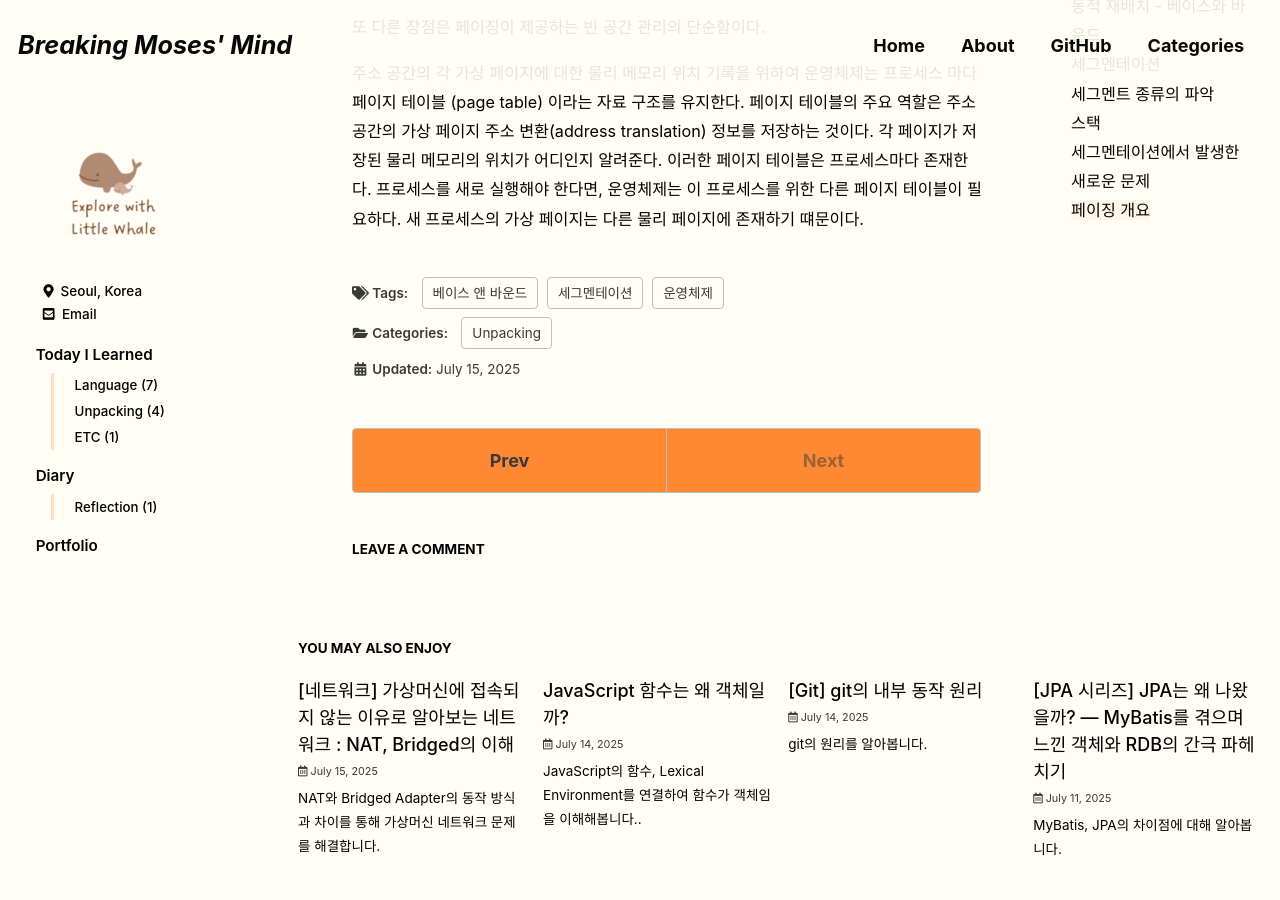
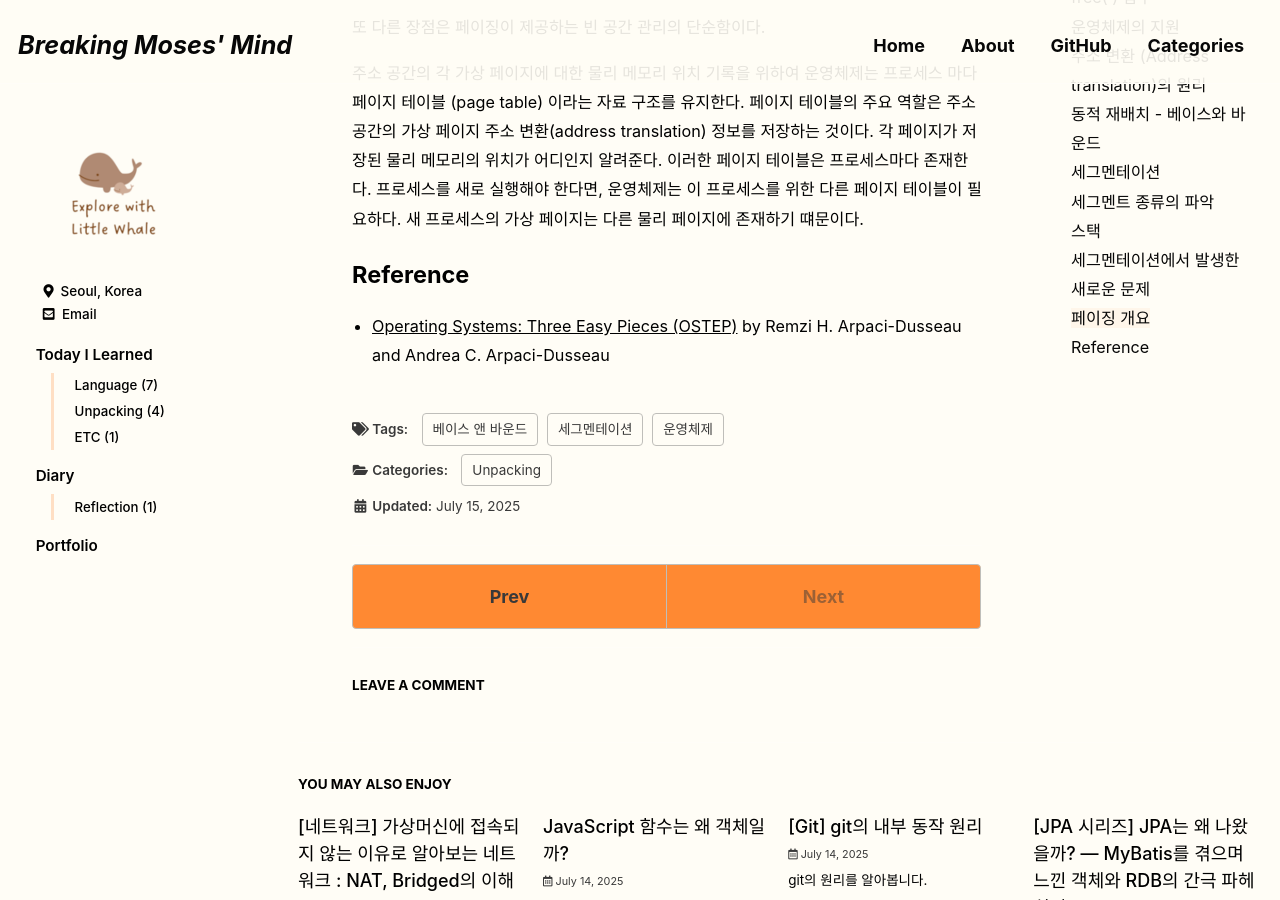
Before and after one commit to moset1/moset1.github.io, a Jekyll site: the page built from _posts/2025-07-17-unpacking-[OS]VM-BBtoSegmentation.md, in a window 1280 px wide and 900 px high, scrolled down 6505 px. Built offline with Jekyll 4.4.1, drawn with Linux system fonts in a browser that asks for light colours; cached includes are drawn as plain includes; some web fonts are replaced; comment, search, counter and statistics services are not loaded.

Commit message:
add posts

```diff
--- a/_posts/2025-07-17-unpacking-[OS]VM-BBtoSegmentation.md
+++ b/_posts/2025-07-17-unpacking-[OS]VM-BBtoSegmentation.md
@@ -151,3 +151,8 @@ physical address = virtual address + base
 
 주소 공간의 각 가상 페이지에 대한 물리 메모리 위치 기록을 위하여 운영체제는 프로세스 마다 페이지 테이블 (page table) 이라는 자료 구조를 유지한다. 페이지 테이블의 주요 역할은 주소 공간의 가상 페이지 주소 변환(address translation) 정보를 저장하는 것이다. 각 페이지가 저장된 물리 메모리의 위치가 어디인지 알려준다.
 이러한 페이지 테이블은 프로세스마다 존재한다. 프로세스를 새로 실행해야 한다면, 운영체제는 이 프로세스를 위한 다른 페이지 테이블이 필요하다. 새 프로세스의 가상 페이지는 다른 물리 페이지에 존재하기 떄문이다.
+
+
+## Reference
+
+- [Operating Systems: Three Easy Pieces (OSTEP)](https://pages.cs.wisc.edu/~remzi/OSTEP/) by Remzi H. Arpaci-Dusseau and Andrea C. Arpaci-Dusseau
```
